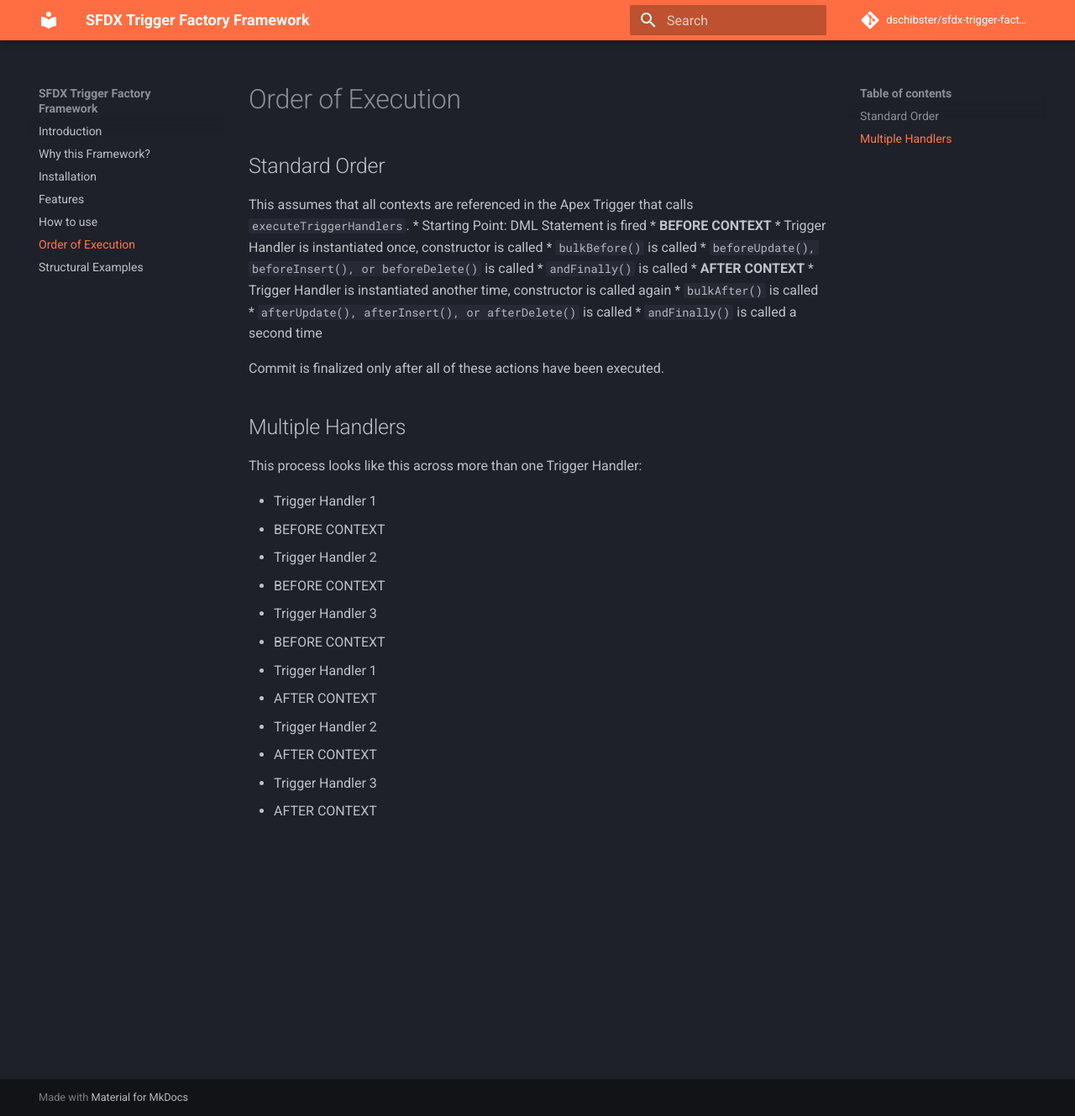
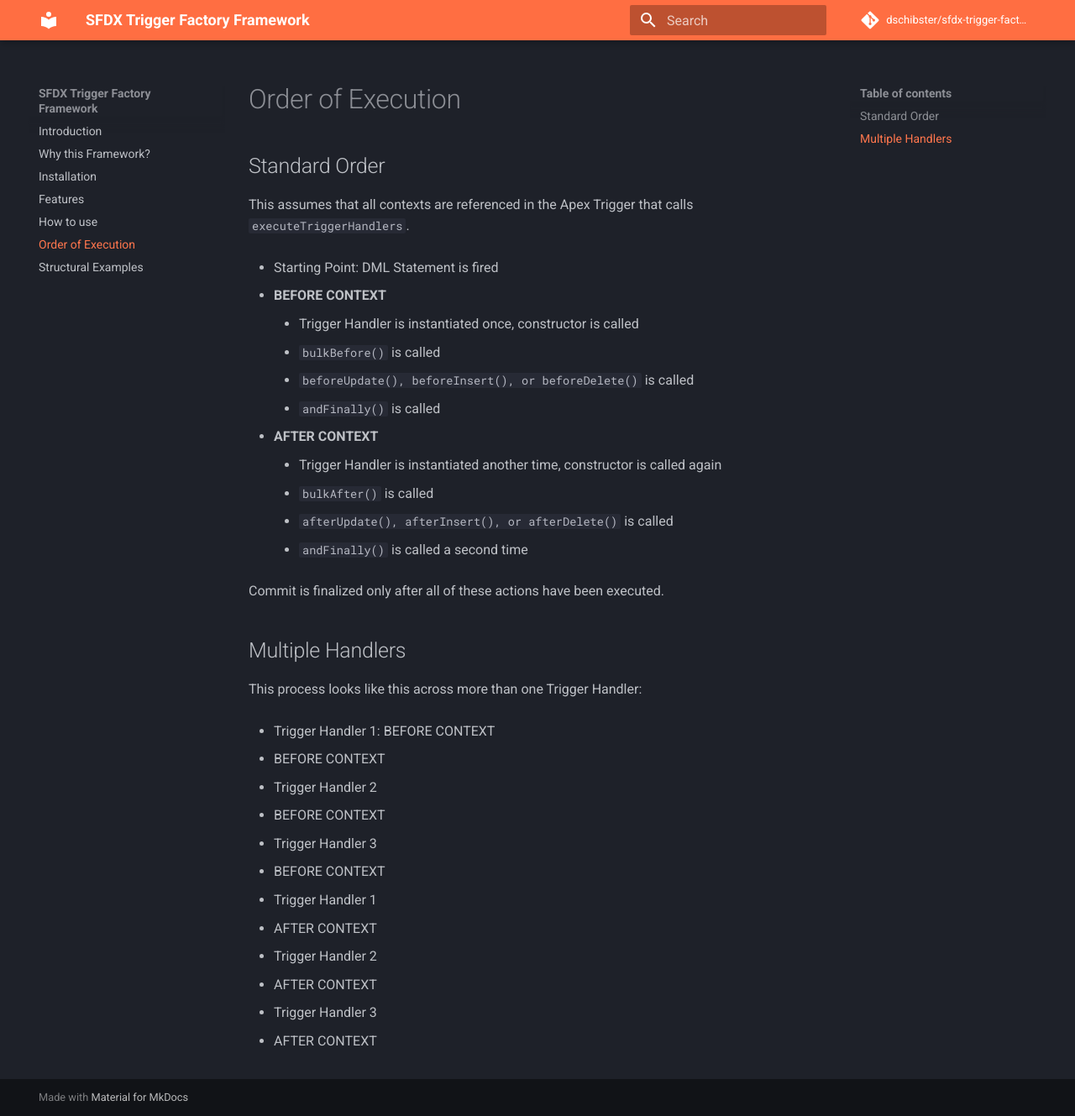
Before and after one commit to dschibster/sfdx-trigger-factory, an MkDocs documentation site: the page built from docs/order.md, in a window 1280 px wide and 1329 px high. Shown: the whole window at 84% size. Built offline with MkDocs 1.6.1 and Material for MkDocs 9.7.7, drawn with Linux system fonts in a browser that asks for light colours; comment, search, counter and statistics services are not loaded.

Commit message:
Try to make the nesting fit material theme

```diff
--- a/docs/order.md
+++ b/docs/order.md
@@ -2,13 +2,18 @@
 ## Standard Order
 
 This assumes that all contexts are referenced in the Apex Trigger that calls `executeTriggerHandlers`.
+
 * Starting Point: DML Statement is fired
+
   * **BEFORE CONTEXT**
+
     * Trigger Handler is instantiated once, constructor is called
     * `bulkBefore()` is called
     * `beforeUpdate(), beforeInsert(), or beforeDelete()` is called
     * `andFinally()` is called
+
   * **AFTER CONTEXT**
+
     * Trigger Handler is instantiated another time, constructor is called again
     * `bulkAfter()` is called
     * `afterUpdate(), afterInsert(), or afterDelete()` is called
@@ -19,15 +24,26 @@
 ## Multiple Handlers
 This process looks like this across more than one Trigger Handler:
 
+* Trigger Handler 1: BEFORE CONTEXT
+
+  * BEFORE CONTEXT
+
+* Trigger Handler 2
+
+  * BEFORE CONTEXT
+
+* Trigger Handler 3
+
+  * BEFORE CONTEXT
+
 * Trigger Handler 1
-  * BEFORE CONTEXT
+
+  * AFTER CONTEXT
+
 * Trigger Handler 2
-  * BEFORE CONTEXT
+
+  * AFTER CONTEXT
+
 * Trigger Handler 3
-  * BEFORE CONTEXT
-* Trigger Handler 1
+
   * AFTER CONTEXT
-* Trigger Handler 2
-  * AFTER CONTEXT
-* Trigger Handler 3
-  * AFTER CONTEXT
```
